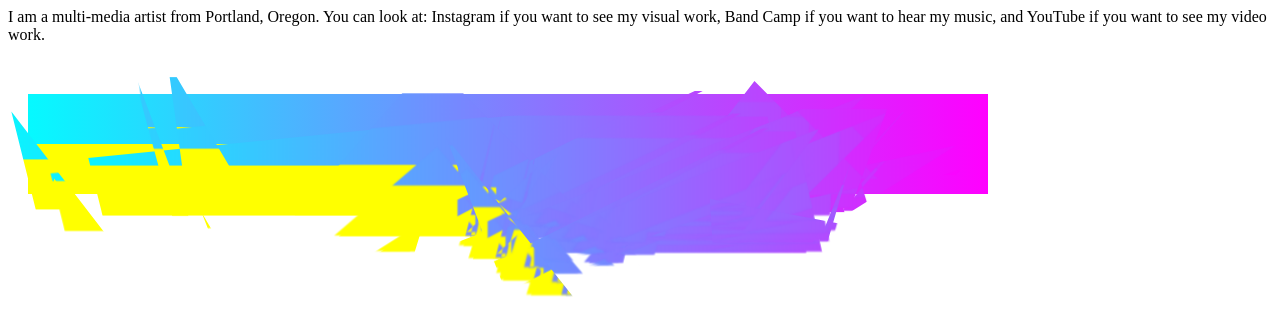
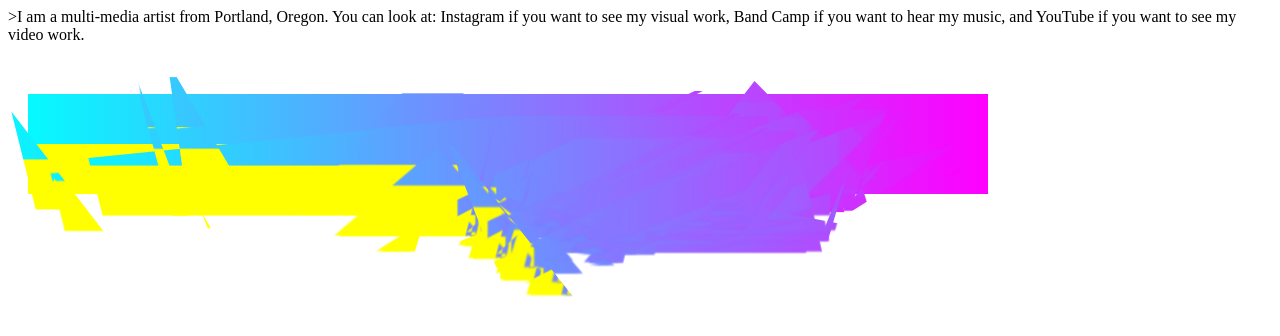
Before and after one commit to Ver6014/about, a plain HTML site: page index.html in a window 1280 px wide. Drawn offline with Linux system fonts and the light colour scheme; animation ran at ten frames a second.

Commit message:
Update index.html

```diff
--- a/index.html
+++ b/index.html
@@ -1,4 +1,4 @@
-<div id="overlayContainer" style="position:relative;z-index:2">I am a multi-media artist from Portland, Oregon. You can look at: Instagram if you want to see my visual work, Band Camp if you want to hear my music, and YouTube if you want to see my video work.</div>
+<div id="overlayContainer" style="position:relative;z-index:2 font-size:160%;"> >I am a multi-media artist from Portland, Oregon. You can look at: Instagram if you want to see my visual work, Band Camp if you want to hear my music, and YouTube if you want to see my video work.</div>
 <canvas id="can" width="1000px" height="1000px"></canvas>
 <script>
 var canvas = document.getElementById('can');
```
